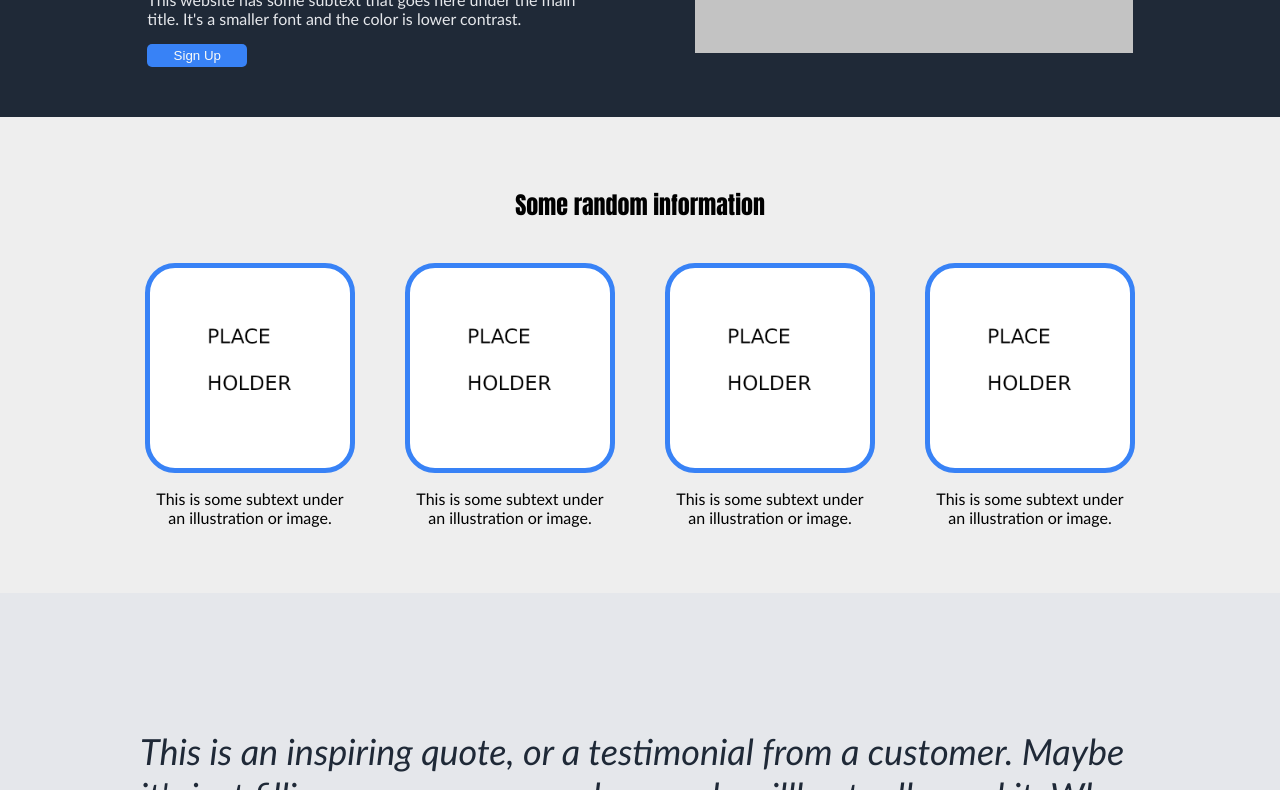
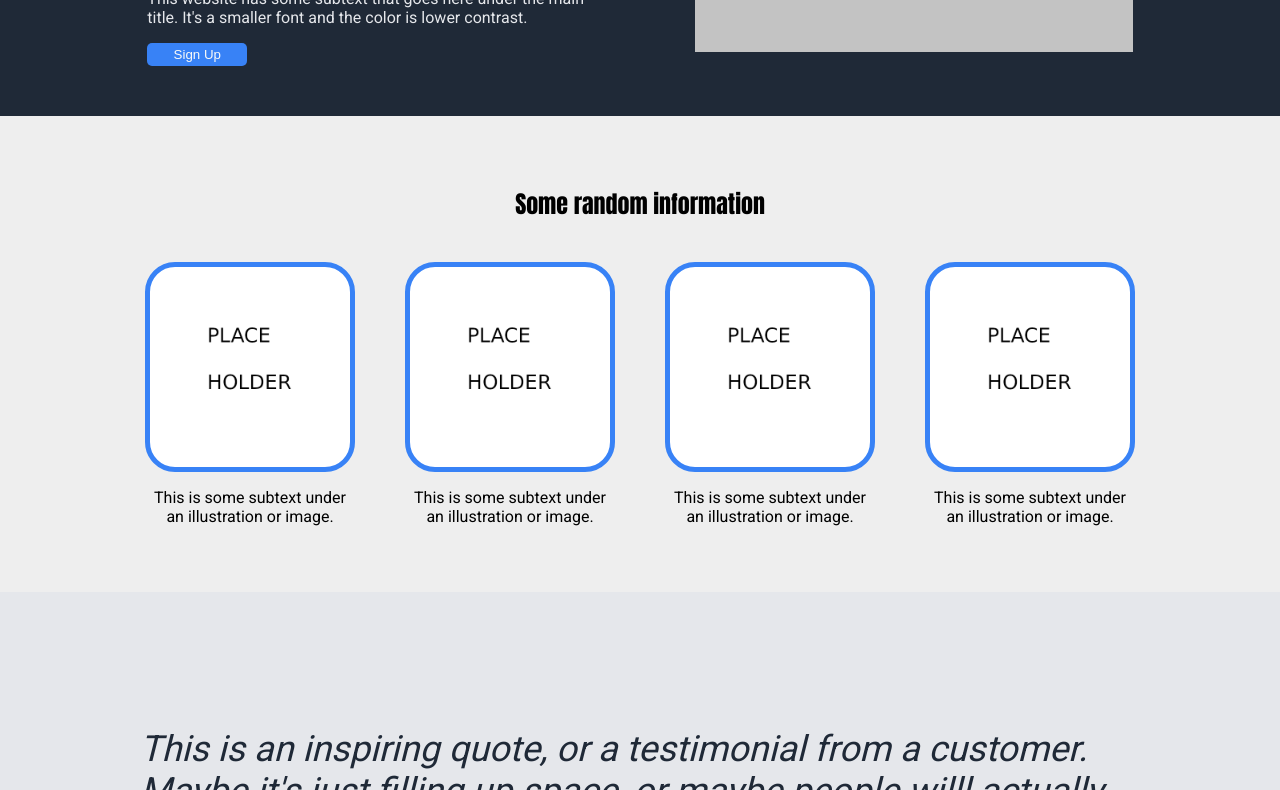
Before and after one commit to Quollveth/odin-landing-page, a plain HTML site: page index.html in a window 1280 px wide. Shown: the part 304-1094 px from the top of the page. Drawn offline with Linux system fonts and the light colour scheme.

Commit message:
updated font to roboto

```diff
--- a/styles.css
+++ b/styles.css
@@ -1,3 +1,5 @@
+@import url('https://fonts.googleapis.com/css2?family=Roboto:wght@400;700&display=swap');
+
 body{
     background-color:#eeeeee;
     display: flex;
@@ -35,7 +37,7 @@ ul{
 }
 
 p,a{
-    font-family: 'Gill Sans', Calibri, 'Trebuchet MS', sans-serif;
+    font-family: 'Roboto', Calibri, 'Trebuchet MS', sans-serif;
     font-weight: lighter;
 }
 
```
